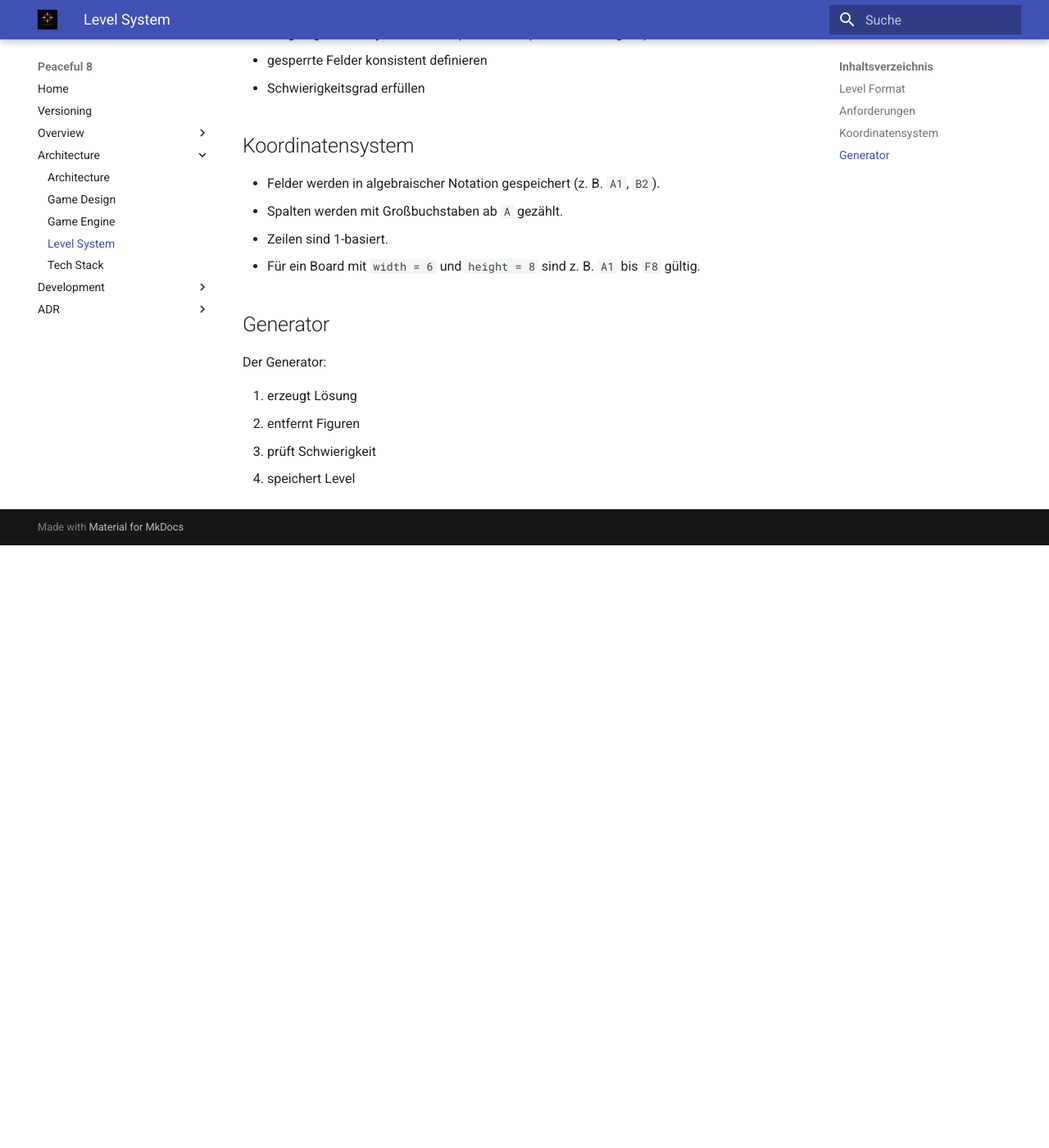
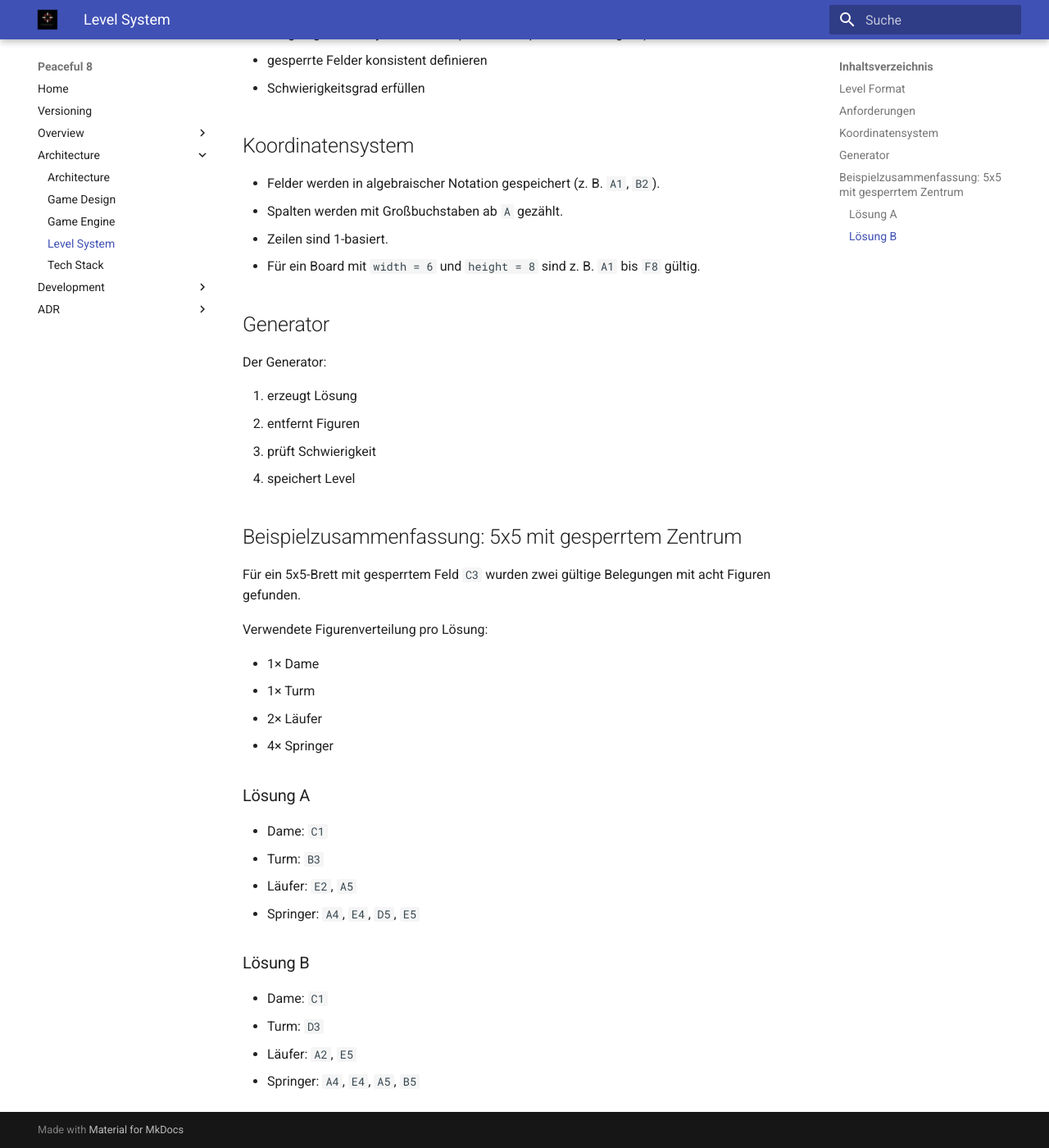
Before and after one commit to clavicarius/peaceful-8, an MkDocs documentation site: the page built from docs/architecture/LEVEL_SYSTEM.md, in a window 1280 px wide and 1400 px high, scrolled down 1229 px. Shown: the whole window at 82% size. Built offline with MkDocs 1.6.1 and Material for MkDocs 9.7.7, drawn with Linux system fonts in a browser that asks for light colours; before the commit the page ends 1894 px from its top, so only the background shows below that.

Commit message:
Dokumentiere zwei 5x5-Lösungen mit gesperrtem Zentrum
Co-authored-by: clavicarius <36035933+clavicarius@users.noreply.github.com>

```diff
--- a/docs/architecture/LEVEL_SYSTEM.md
+++ b/docs/architecture/LEVEL_SYSTEM.md
@@ -73,3 +73,28 @@ Der Generator:
 2. entfernt Figuren
 3. prüft Schwierigkeit
 4. speichert Level
+
+## Beispielzusammenfassung: 5x5 mit gesperrtem Zentrum
+
+Für ein 5x5-Brett mit gesperrtem Feld `C3` wurden zwei gültige Belegungen mit acht Figuren gefunden.
+
+Verwendete Figurenverteilung pro Lösung:
+
+- 1× Dame
+- 1× Turm
+- 2× Läufer
+- 4× Springer
+
+### Lösung A
+
+- Dame: `C1`
+- Turm: `B3`
+- Läufer: `E2`, `A5`
+- Springer: `A4`, `E4`, `D5`, `E5`
+
+### Lösung B
+
+- Dame: `C1`
+- Turm: `D3`
+- Läufer: `A2`, `E5`
+- Springer: `A4`, `E4`, `A5`, `B5`
```
